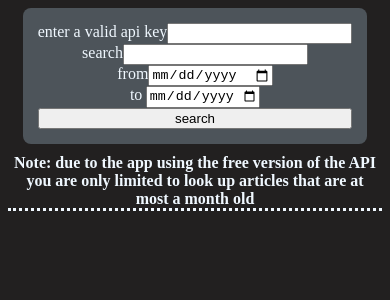
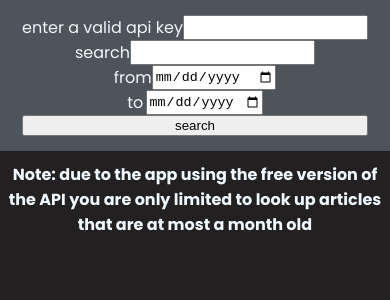
Before and after one commit to aboodJS/vue-news-app, a Vue app: page / in a window 390 px wide. Shown: the top 300 px of the page. Built offline with nearby package versions, Linux system fonts and the light colour scheme.

Commit message:
worked on responsibilty

```diff
--- a/index.html
+++ b/index.html
@@ -1,9 +1,15 @@
-<!DOCTYPE html>
+<!doctype html>
 <html lang="en">
   <head>
-    <meta charset="UTF-8">
-    <link rel="icon" href="/favicon.ico">
-    <meta name="viewport" content="width=device-width, initial-scale=1.0">
+    <meta charset="UTF-8" />
+    <link rel="icon" href="/favicon.ico" />
+    <meta name="viewport" content="width=device-width, initial-scale=1.0" />
+    <link rel="preconnect" href="https://fonts.googleapis.com" />
+    <link rel="preconnect" href="https://fonts.gstatic.com" crossorigin />
+    <link
+      href="https://fonts.googleapis.com/css2?family=Poppins:ital,wght@0,100;0,200;0,300;0,400;0,500;0,600;0,700;0,800;0,900;1,100;1,200;1,300;1,400;1,500;1,600;1,700;1,800;1,900&display=swap"
+      rel="stylesheet"
+    />
     <title>Vite App</title>
   </head>
   <body>
--- a/src/App.vue
+++ b/src/App.vue
@@ -89,15 +89,10 @@ function fetchData() {
     Note: due to the app using the free version of the API you are only limited to look up articles
     that are at most a month old
   </h1>
-  <section id="sect">
-    <LoadingScreen v-show="showLoading"></LoadingScreen>
+  <LoadingScreen v-show="showLoading"></LoadingScreen>
+  <section id="sect" v-if="showLoading === false">
     <div v-for="item in formatedList">
-      <ArticleBox
-        v-if="showLoading === false"
-        :title="item.title"
-        :desc="item.description"
-        :link="item.url"
-      />
+      <ArticleBox :title="item.title" :desc="item.description" :link="item.url" />
     </div>
   </section>
 </template>
@@ -161,18 +156,29 @@ h1 {
   border-bottom: 3px dotted var(--line-color);
 }
 
-@media (max-width: 600px) {
+@media (max-width: 700px) {
   div {
-    display: grid;
-    align-content: space-between;
+    display: flex;
+    flex-direction: column;
+    align-items: center;
     justify-content: center;
   }
 
   h1 {
+    text-align: center;
+    border: none;
     font-size: 100%;
   }
 
+  #sect {
+    display: flex;
+    flex-direction: column;
+    justify-content: center;
+    overflow-y: scroll;
+  }
+
   #sect div {
+    width: 320px;
     height: 200px;
     overflow: scroll;
   }
@@ -180,5 +186,12 @@ h1 {
   #sect div p {
     display: none;
   }
+
+  main {
+    z-index: 3;
+    width: 100%;
+    position: sticky;
+    top: 0px;
+  }
 }
 </style>
--- a/src/assets/main.css
+++ b/src/assets/main.css
@@ -1,5 +1,7 @@
 @import './base.css';
 body {
+  font-family: 'Poppins', sans-serif;
+  margin: 0;
   background-color: rgb(34, 32, 32);
   color: aliceblue;
 }
--- a/src/components/ArticleBox.vue
+++ b/src/components/ArticleBox.vue
@@ -23,7 +23,7 @@ button {
   background-color: var(--line-color);
 }
 
-@media (max-width: 600px) {
+@media (max-width: 700px) {
   p {
     display: none;
   }
--- a/src/components/LoadingComp.vue
+++ b/src/components/LoadingComp.vue
@@ -14,7 +14,7 @@
 }
 
 span {
-  position: absolute;
+  align-self: center;
   justify-self: center;
   height: 160px;
   width: 160px;
```
